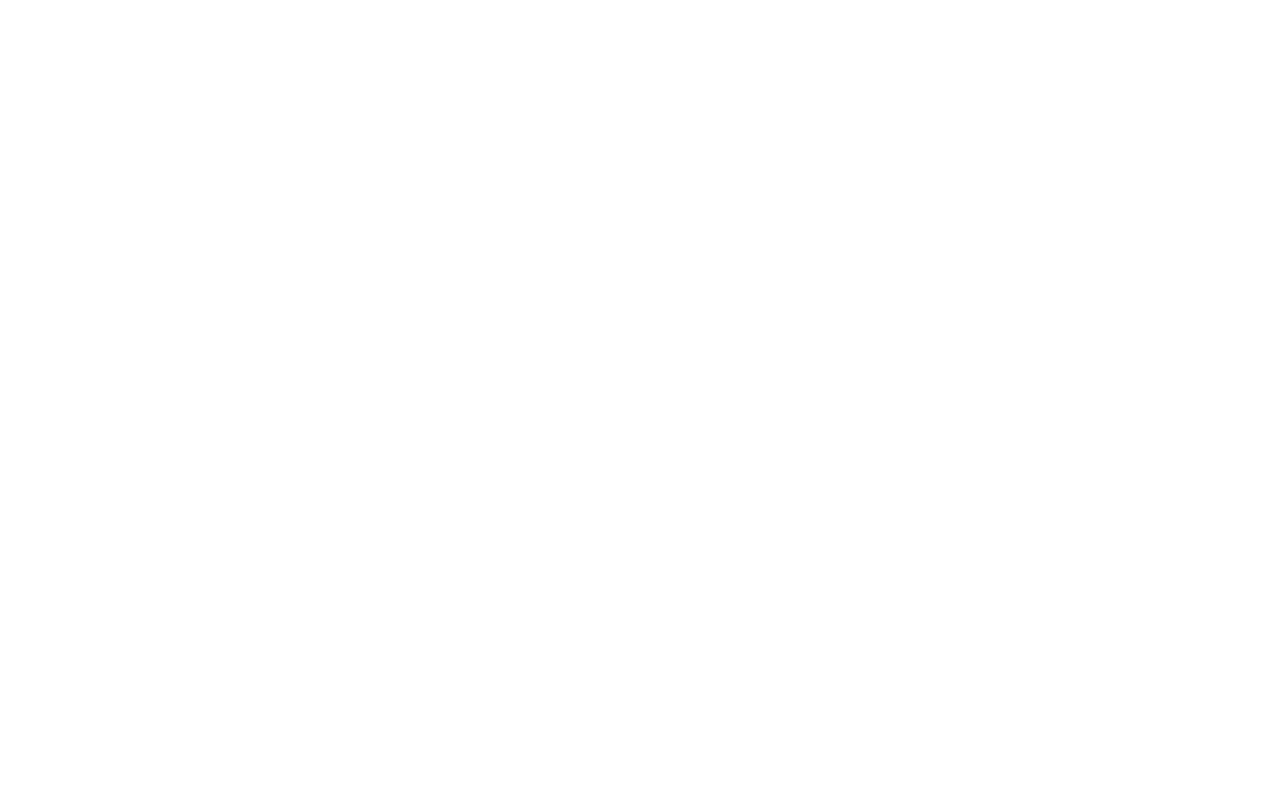
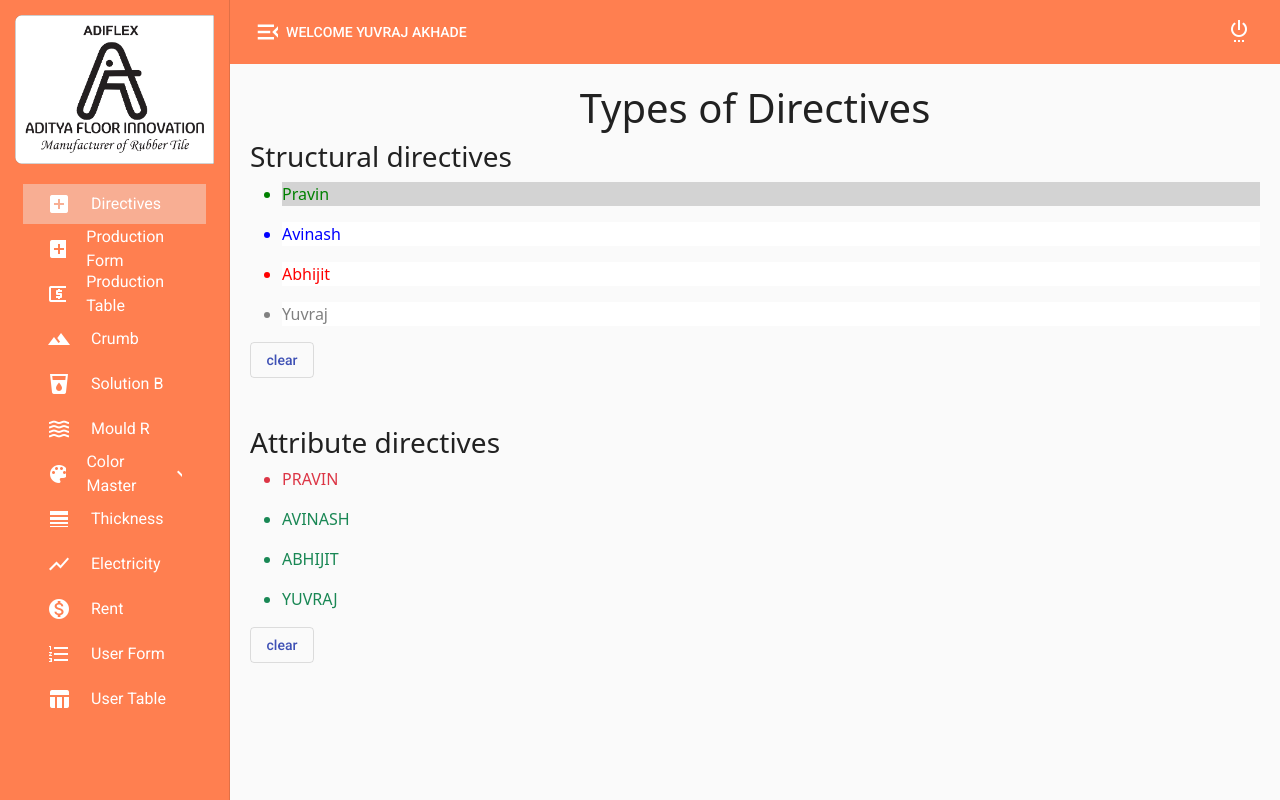
Before and after one commit to yuvrajakhade/Angular-demo, an Angular app: page /dashbaord/directives in a window 1280 px wide. Before the commit this address led to /. Built offline with nearby package versions, Linux system fonts and the light colour scheme.

Commit message:
added directives

```diff
--- /dev/null
+++ b/src/app/Components/directives/directives.component.html
@@ -0,0 +1,39 @@
+<h1 style="display:flex; justify-content:center">Types of Directives</h1>
+
+<h3>Structural directives </h3>
+<div>
+  <ul *ngFor="let stud of StudentData">
+    <li (click)="onClick(stud)"
+      [ngStyle]="{'color':getColor(stud.roleno),'background-color':stud.roleno == role_no ?'lightgray':'white'}">
+      {{stud.name}}
+    </li>
+
+  </ul>
+  <button mat-stroked-button color="primary" (click)="onClear()">clear</button>
+</div>
+
+<br>
+<br>
+
+<h3>Attribute directives </h3>
+
+<div>
+  <ul *ngFor="let stud of StudentData">
+    <li (click)="onClick(stud)" [ngClass]="['text-uppercase',stud.roleno == role_no ?'text-danger':'text-success']">
+      {{stud.name}}
+    </li>
+
+  </ul>
+  <button mat-stroked-button color="primary" (click)="onClear()">clear</button>
+</div>
+
+<div>
+  <h2 *ngIf="selected">Student Role No - {{role_no}}</h2>
+  <h2 *ngIf="selected">Student Class - {{class}}</h2>
+</div>
+
+
+
+
+
+<!-- <p>Custom directives</p> -->
--- /dev/null
+++ b/src/app/Components/directives/directives.component.ts
@@ -0,0 +1,52 @@
+import { Component, OnInit } from '@angular/core';
+
+@Component({
+  selector: 'app-directives',
+  templateUrl: './directives.component.html',
+  styleUrls: ['./directives.component.scss'],
+})
+export class DirectivesComponent implements OnInit {
+  constructor() {}
+
+  StudentData: any = [
+    { roleno: 11, stdclass: 'class A', name: 'Pravin' },
+    { roleno: 12, stdclass: 'class B', name: 'Avinash' },
+    { roleno: 33, stdclass: 'class C', name: 'Abhijit' },
+    { roleno: 74, stdclass: 'class D', name: 'Yuvraj' },
+  ];
+
+  selected: boolean = false;
+  role_no: any;
+  class: any;
+  onClick(stud: any) {
+    this.role_no = stud.roleno;
+    this.class = stud.stdclass;
+    this.selected = true;
+
+    // this.StudentData = this.StudentData.filter(
+    //   (item: { roleno: void }) => item.roleno != this.role_no //11 !=33
+    // );
+  }
+
+  onClear() {
+    this.role_no = '';
+    this.class = '';
+    this.selected = false;
+  }
+  ngOnInit(): void {
+    this.role_no = this.StudentData[0].roleno;
+  }
+
+  getColor(country: any) {
+    switch (country) {
+      case 11:
+        return 'green';
+      case 12:
+        return 'blue';
+      case 33:
+        return 'red';
+      default:
+        return 'gray';
+    }
+  }
+}
--- a/src/app/Pages/Dashboard/sidenav/sidenav.component.html
+++ b/src/app/Pages/Dashboard/sidenav/sidenav.component.html
@@ -4,6 +4,12 @@
         <img src="assets/0001.png" style="width: 100%;margin-bottom: 10%;">
       </div>
       <mat-list>
+
+        <mat-list-item id="sidenav-item" routerLink="/dashbaord/directives" (click)="CloseOnClick()"
+          [routerLinkActiveOptions]="{exact: true}" routerLinkActive="active-list-item">
+          <mat-icon>add_box</mat-icon><span style="padding: 0px 10px"></span> <span id="sidnav-menu">Directives</span>
+        </mat-list-item>
+
         <mat-list-item id="sidenav-item" routerLink="/sidenav" (click)="CloseOnClick()"
           [routerLinkActiveOptions]="{exact: true}" routerLinkActive="active-list-item">
           <mat-icon>add_box</mat-icon><span style="padding: 0px 10px"></span> <span id="sidnav-menu">Production
--- a/src/app/app-routing.module.ts
+++ b/src/app/app-routing.module.ts
@@ -2,6 +2,7 @@
 import { RouterModule, Routes } from '@angular/router';
 import { NormalFormComponent } from './Components/AngularForms/normal-form/normal-form.component';
 import { ReactiveFormComponent } from './Components/AngularForms/reactive-form/reactive-form.component';
+import { DirectivesComponent } from './Components/directives/directives.component';
 import { LazyloadComponent } from './Components/LazyLoading/lazyload/lazyload.component';
 import { LoginComponent } from './Pages/Auth/login/login.component';
 import { SidenavComponent } from './Pages/Dashboard/sidenav/sidenav.component';
@@ -30,6 +31,7 @@
       },
       { path: 'Normal-Form', component: NormalFormComponent },
       { path: 'Reactive-Form', component: ReactiveFormComponent },
+      { path: 'directives', component: DirectivesComponent },
     ],
   },
 ];
--- a/src/app/app.module.ts
+++ b/src/app/app.module.ts
@@ -11,6 +11,7 @@
 import { NormalFormComponent } from './Components/AngularForms/normal-form/normal-form.component';
 import { SidenavComponent } from './Pages/Dashboard/sidenav/sidenav.component';
 import { LazyloadComponent } from './Components/LazyLoading/lazyload/lazyload.component';
+import { DirectivesComponent } from './Components/directives/directives.component';
 
 @NgModule({
   declarations: [
@@ -20,6 +21,7 @@
     NormalFormComponent,
     SidenavComponent,
     LazyloadComponent,
+    DirectivesComponent,
   ],
   imports: [
     BrowserModule,
```
Also changed, not shown: src/app/Components/directives/directives.component.scss (added), 1 other file (tests, documents, lock files or other folders).
